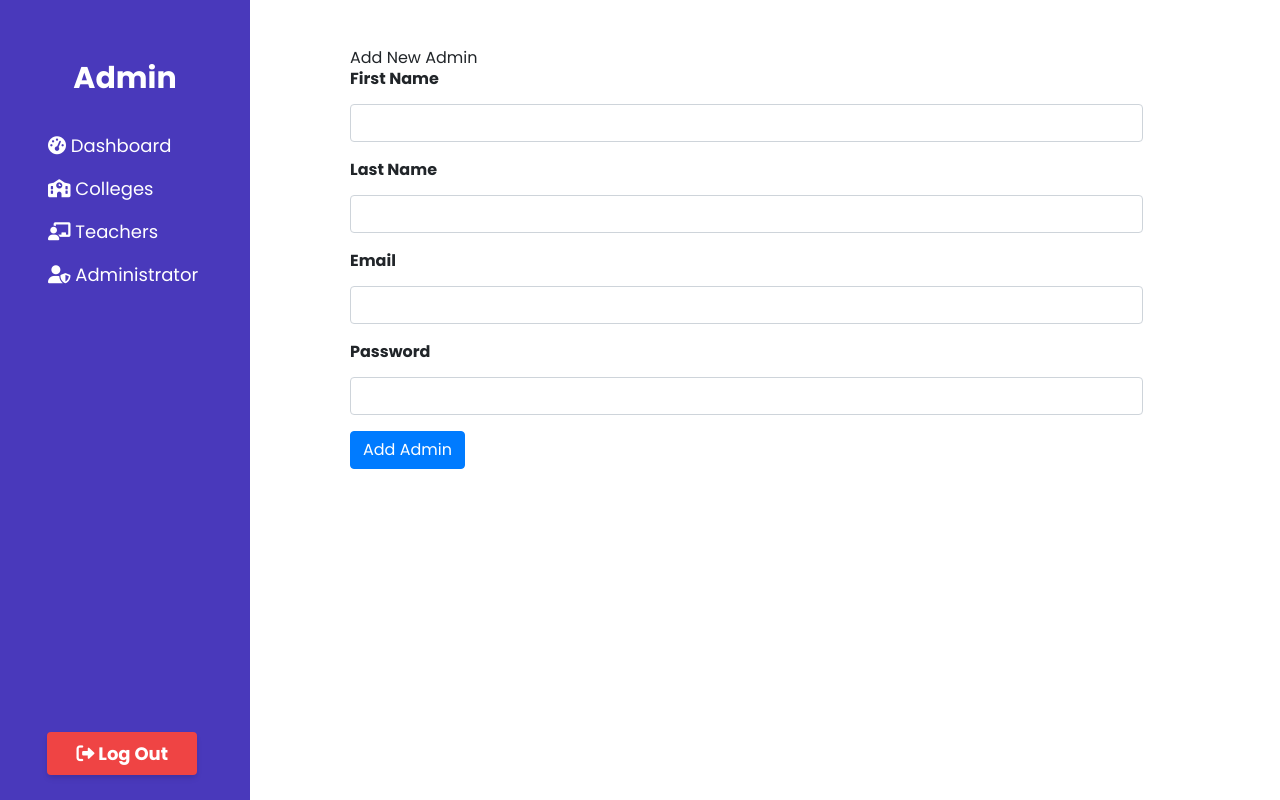
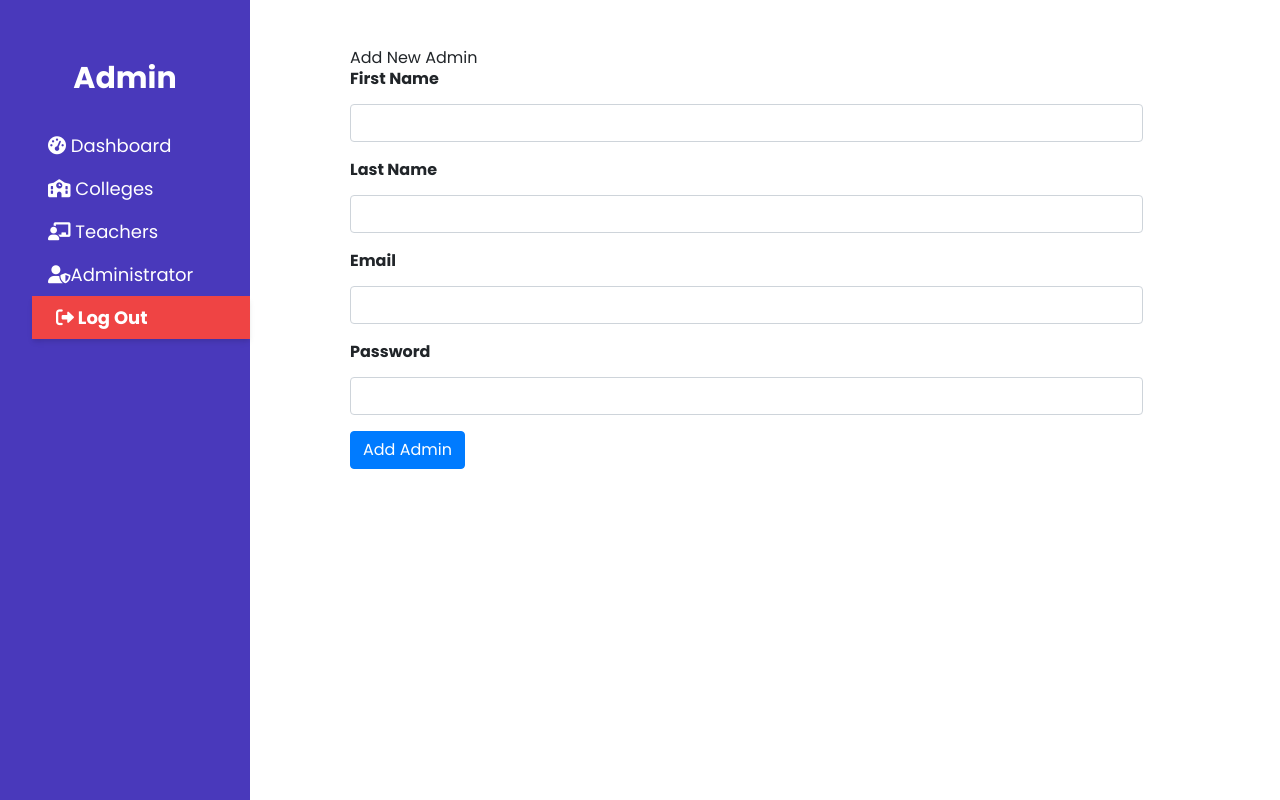
Before and after one commit to Kenitplay/SyncSched, a PHP site: page /admin/add_admin.php in a window 1280 px wide. Run offline with PHP 8.4, Linux system fonts and the light colour scheme; the visitor is signed in with stand-in values (Sample User, id 1).

Commit message:
Update side_nav.php
Realigning the logout button

```diff
--- a/includes/side_nav.php
+++ b/includes/side_nav.php
@@ -24,14 +24,10 @@
         <a href="dashboard.php"><i class="fas fa-tachometer-alt"></i> Dashboard</a>
         <a href="colleges.php"><i class="fas fa-school"></i> Colleges</a>
         <a href="teacher.php"><i class="fas fa-chalkboard-teacher"></i> Teachers</a>
-        <a href="admin.php"><i class="fas fa-user-shield"></i> Administrator</a>
-
-        <div class="font-bold">
-            <a href="../logout.php"
-               class="logout-button text-white px-4 py-2 rounded shadow-md">
-               <i class="fas fa-sign-out-alt"></i> Log Out
-            </a>
-        </div>
+        <a href="admin.php"><i class="fas fa-user-shield"></i>Administrator</a>
+         <div class="font-bold">
+             <a href="../logout.php" class="bg-red-500 text-white px-4 py-2 shadow-md"><i class="fas fa-sign-out-alt"></i> Log Out </a>
+         </div>
     </div>
     <?php
     }
@@ -46,12 +42,9 @@
         <a href="../teacher/schedules.php"><i class="fas fa-calendar-alt"></i> Schedules</a>
         <a href="../teacher/students.php"><i class="fas fa-users"></i> Students</a>
         <a href="../teacher/request.php"><i class="fas fa-envelope"></i> Requests</a>
-        <div class="font-bold">
-            <a href="../logout.php"
-               class="logout-button text-white px-4 py-2 rounded shadow-md">
-               <i class="fas fa-sign-out-alt"></i> Log Out
-            </a>
-        </div>
+         <div class="font-bold">
+             <a href="../logout.php" class="bg-red-500 text-white px-4 py-2 shadow-md"><i class="fas fa-sign-out-alt"></i> Log Out </a>
+         </div>
     </div>
     <?php
     }
@@ -66,11 +59,8 @@
         <a href="profile.php"><i class="fas fa-user"></i> Profile</a>
         <a href="edit_password.php"><i class="fas fa-lock"></i> Edit Password</a>
         <div class="font-bold">
-            <a href="../logout.php"
-               class="logout-button">
-               <i class="fas fa-sign-out-alt"></i> Log Out
-            </a>
-        </div>
+             <a href="../logout.php" class="bg-red-500 text-white px-4 py-2 shadow-md"><i class="fas fa-sign-out-alt"></i> Log Out </a>
+         </div>
     </div>
     <?php
     }
```
